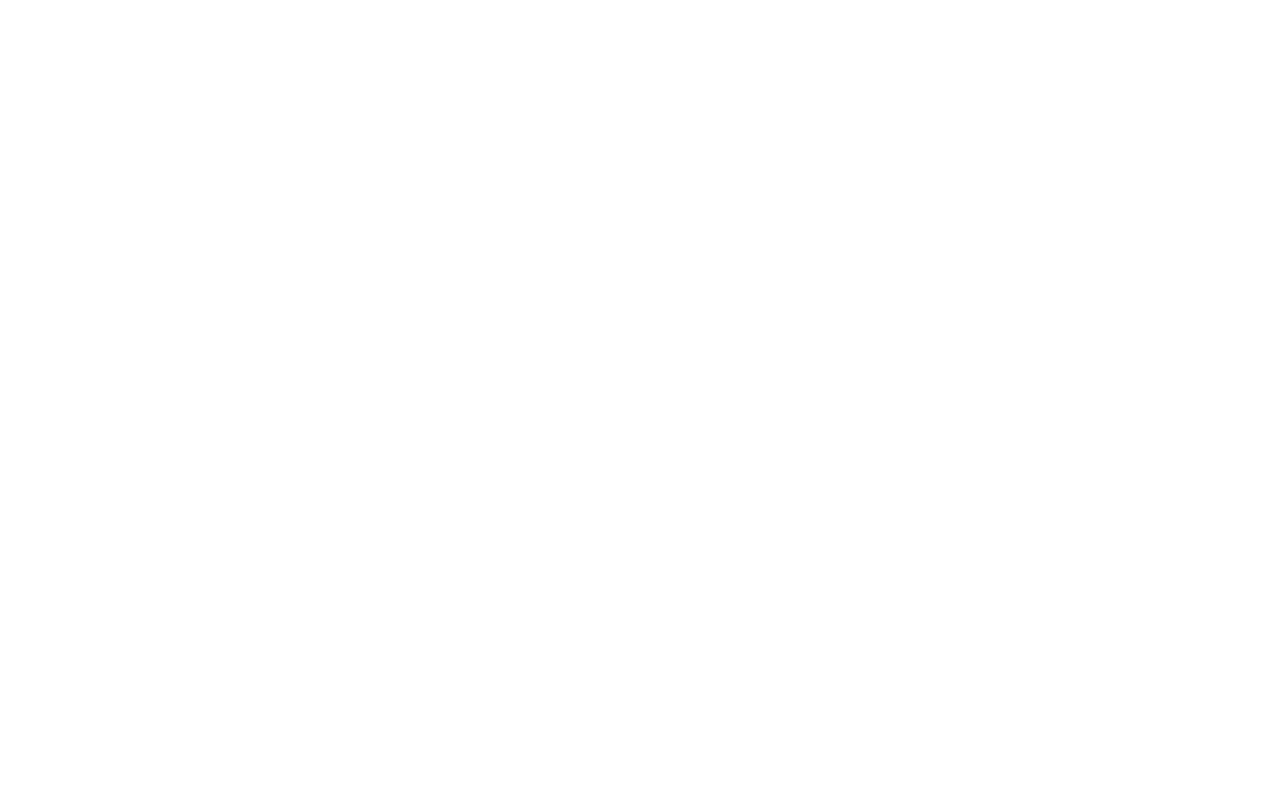
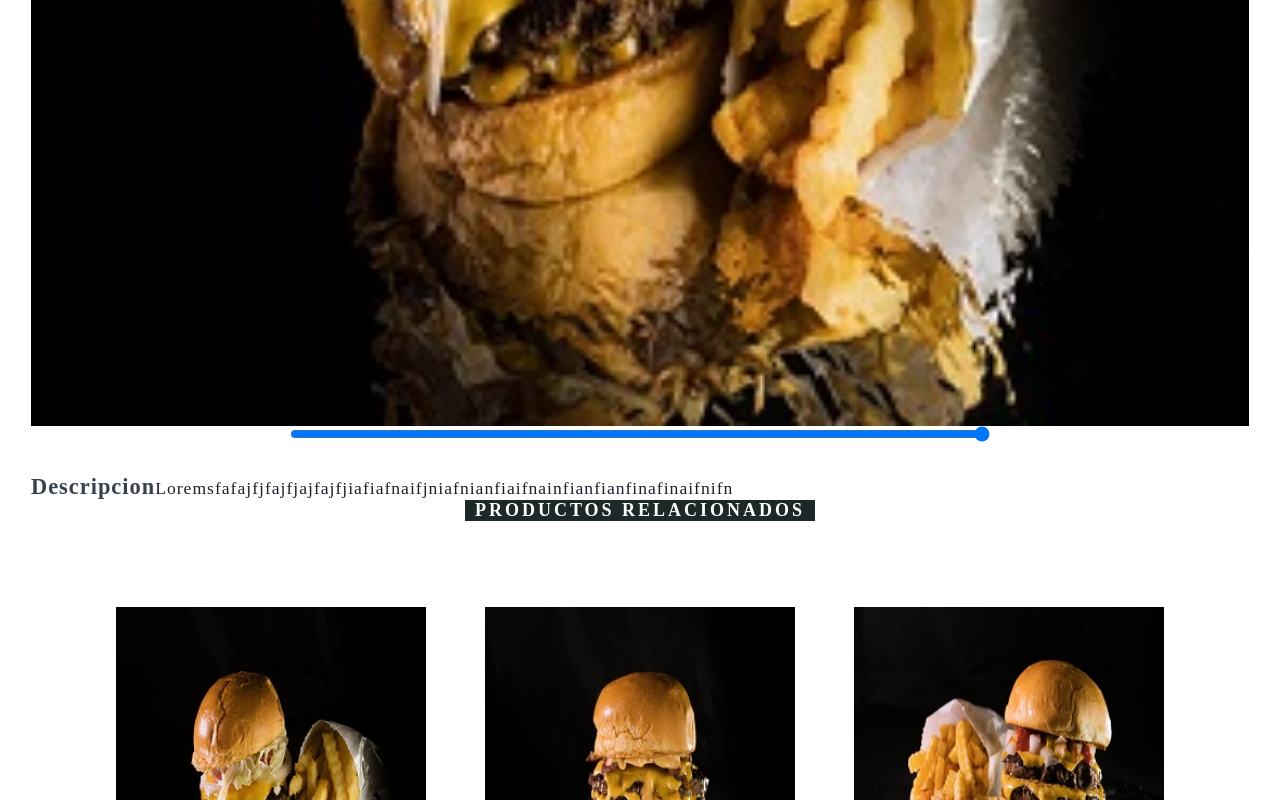
Before and after one commit to RamiroBarrionuevo/primerapreentrega-BarrionuevoRamiro, a React (Create React App) app: page /producto/1 in a window 1280 px wide. Before the commit this address had no page. Shown: the part 1075-1875 px from the top of the page. Before the commit the page ends 800 px from the top, so only its background shows below. Built offline with nearby package versions, Linux system fonts and the light colour scheme; some icons are missing.

Commit message:
proyectofinal

```diff
--- a/src/componentes/Header/index.js
+++ b/src/componentes/Header/index.js
@@ -25,7 +25,7 @@ export const Header = () =>{
       </a>
       <ul>
         <li>
-          <a href="#">INICIO</a>
+          <a href="/inicio">INICIO</a>
         </li>
         <li>
           <a href="/productos">PRODUCTOS</a>
--- a/src/componentes/Paginas.js
+++ b/src/componentes/Paginas.js
@@ -2,6 +2,7 @@ import React from 'react';
 import {  Routes , Route} from "react-router-dom";
 import { Inicio } from "./Inicio";
 import { ProductosLista } from "./productos/index";
+import { ProductoDetalles } from "./productos/ProductoDetalles";
 
 export const Paginas = () => {
     return (
@@ -9,6 +10,7 @@ export const Paginas = () => {
             <Routes>
                 <Route path="/inicio" element={<Inicio/>}/>
                 <Route path="/productos"  element={<ProductosLista/>}/>
+                <Route path="/producto/:id"  element={<ProductoDetalles/>}/>
             </Routes>
 
         </section>
--- /dev/null
+++ b/src/componentes/productos/ProductoDetalles.js
@@ -0,0 +1,65 @@
+import React, { useContext, useState, useEffect } from 'react';
+import { DataContext } from "../../context/Dataprovider";
+import { useParams } from "react-router-dom";
+import { ProductoItem } from "./ProductoItem";
+import '../../index.css'
+
+export const ProductoDetalles = () => {
+    const value = useContext(DataContext)
+    const [productos] = value.productos;
+    const addCarrito = value.addCarrito;
+    const [detalle, setDetalle] = useState([])
+    const params = useParams();
+    let item = 0
+    useEffect(() => {
+        productos.forEach(producto => {
+            item = 0
+            if (producto.id === parseInt(params.id)) {
+                setDetalle(producto)
+            }
+        });
+    }, [params.id, productos])
+
+
+
+
+    return (
+        <>
+            {
+                <div className="detalles">
+                    <h2>{detalle.title}</h2>
+                    <p className="price">${detalle.price}</p>
+                    <button onClick={()=>addCarrito(detalle.id)}> Añadir al carrito</button>
+                    <img src={detalle.image} alt={detalle.title} />
+                    <input type="range" min="1" max="36" />
+                    <div className="description">
+                        <p><b>Descripcion</b>Loremsfafajfjfajfjajfajfjiafiafnaifjniafnianfiaifnainfianfianfinafinaifnifn</p>
+                    </div>
+                </div>
+            }
+
+
+            <h2 className="relacionados">Productos Relacionados</h2>
+            <div className="productos">
+                {productos.map((productos) =>{
+                    if((item < 6)&&(detalle.category === productos.category)){
+                        item++;
+                        return <ProductoItem
+                        key={productos.id}
+                        id={productos.id}
+                        title={productos.title}
+                        price={productos.price}
+                        image={productos.image}
+                        category={productos.category}
+                        cantidad={productos.cantidad}
+                    />
+                    }
+                }
+
+                )}
+            </div>
+        </>
+
+
+    )
+}
--- a/src/componentes/productos/ProductoItem.js
+++ b/src/componentes/productos/ProductoItem.js
@@ -21,11 +21,11 @@ export const ProductoItem = ({
     return (
         <div>
             <div className="producto">
-                <a href="#">
+                <Link to={`/producto/${id}`}>
                     <div className="producto__img">
                         <img src={image} alt={title} />
                     </div>
-                </a>
+                </Link>
                 <div className="producto__footer">
                     <h1 >{title}</h1>
                     <p> {category}</p>
@@ -36,8 +36,8 @@ export const ProductoItem = ({
                         Añadir al carrito
                     </button>
                     <div>
-                        <a href="#" className="btn">vista
-                        </a>
+                        <Link to={`/producto/${id}`} className="btn">vista
+                        </Link>
                     </div>
                 </div>
             </div>
--- a/src/index.css
+++ b/src/index.css
@@ -312,6 +312,119 @@ header .cart span{
     color: white;
 }
 
+/*-------------VISTA PRODUCTOS------------*/
+.detalles{
+    display: flex;
+    flex-direction: column;
+    width: 100%;
+    padding: 13rem 1rem 0 1rem;
+    box-sizing: border-box;
+}
+.detalles h2{
+    font-size: 3rem;
+    width: 100%;
+    max-width: 1000px;
+    margin: 0 auto;
+    font-family:  Helvetica, sans-serif;
+}
+.detalles .price{
+    font-size: 3rem;
+    width: 100%;
+
+}
+.detalles button{
+    max-width: 300px;
+    margin: 1rem 0 0 0;
+    padding: 1rem 1rem;
+    border: none;
+    outline: 0;
+    background-color: rgb(255, 174, 0);
+    font-size: 1.6rem;
+    color: white;
+    font-weight: 600;
+    border-radius: 8px ;
+    cursor: pointer;
+}
+.detalles .grid{
+    display: grid;
+    grid-template-columns: 1fr 1fr;
+    gap: 2rem 1rem;
+    max-width: 350px;
+}
+.detalles .grid > .nuevo, .size{
+    padding: 1rem 2rem;
+    border-radius: 8px;
+    font-size: 2rem;
+    font-weight: 600;
+    color: white;
+}
+.detalles .grid .nuevo{
+    background-color: aqua;
+}
+.detalles .grid .size select{
+    border: none;
+    outline: 0;
+    font-size: 2rem;
+    background-color: rgb(0, 255, 213);
+    color: white;
+    cursor: pointer;
+}
+.detalles .grid .size{
+    background-color: aqua;
+    display: flex;
+}
+.detalles input{
+    max-width: 700px;
+    margin: 0 auto;
+    width: 100%;
+    margin-bottom: 2rem;
+}
+.detalles .description{
+    font-size: 1.1rem;
+    max-width: 1300px;
+    width: 100%;
+    letter-spacing: 1px;
+    color: #1a202c;
+    margin: 0 auto;
+    font-weight: 500;
+}
+.detalles .description b{
+    font-size: 1.4rem;
+    color: #39404e;
+}
+
+.detalles img{
+    min-height: 300px;
+    object-fit: contain;
+    margin-top: -7rem;
+    z-index: -1;
+
+}
+.relacionados{
+    text-align: center;
+    background-color: rgb(29, 41, 41);
+    color: white;
+    max-width: 350px;
+    width: 100%;
+    margin: 0 auto;
+    font-size: 18px;
+    letter-spacing: 3px;
+    text-transform: uppercase;
+
+
+}
+
+
+
+
+
+
+
+
+
+
+
+
 
 /*-------------MEDIA-------------*/
 @media only screen and (max-width:1000px ){
```
